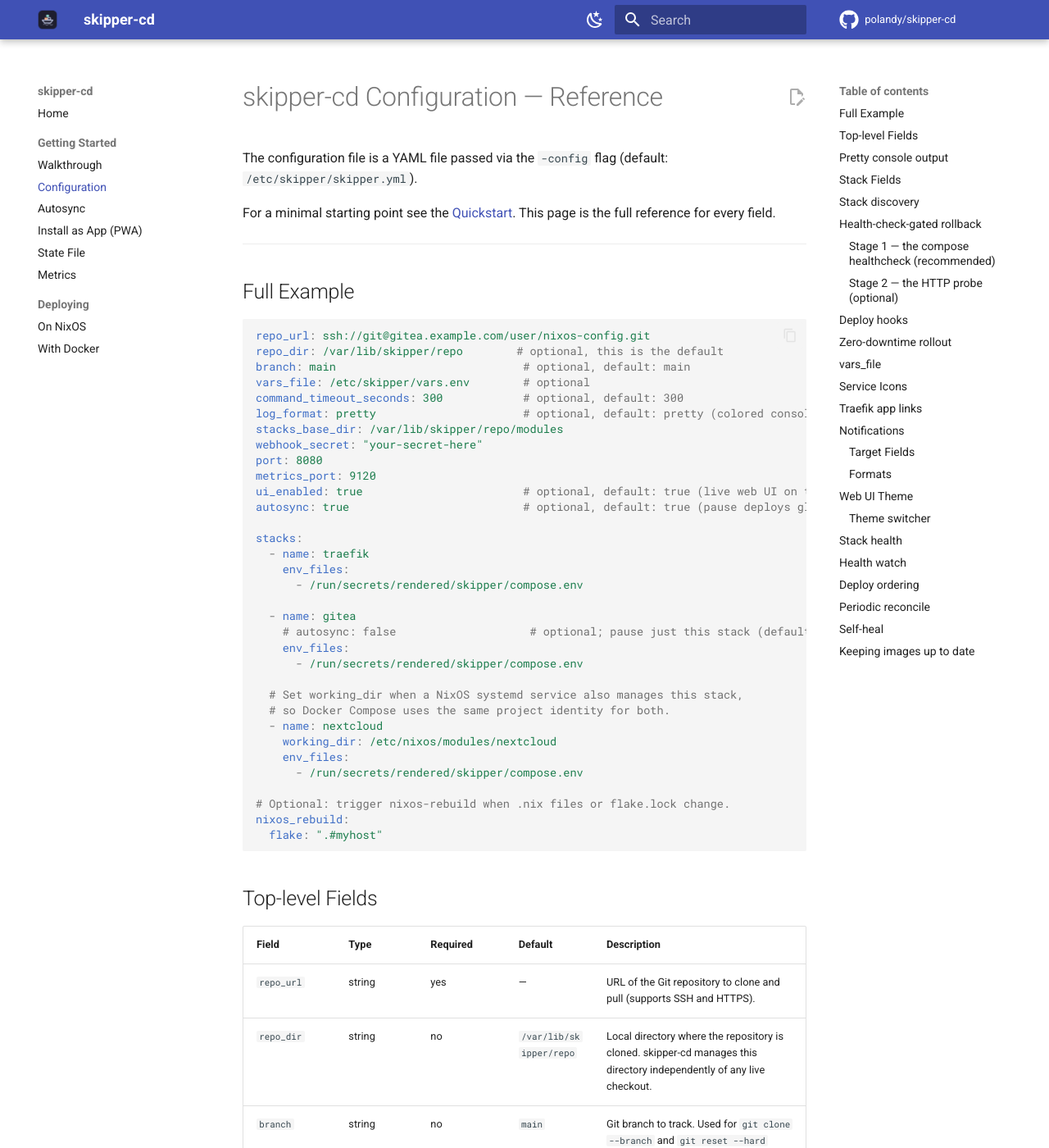
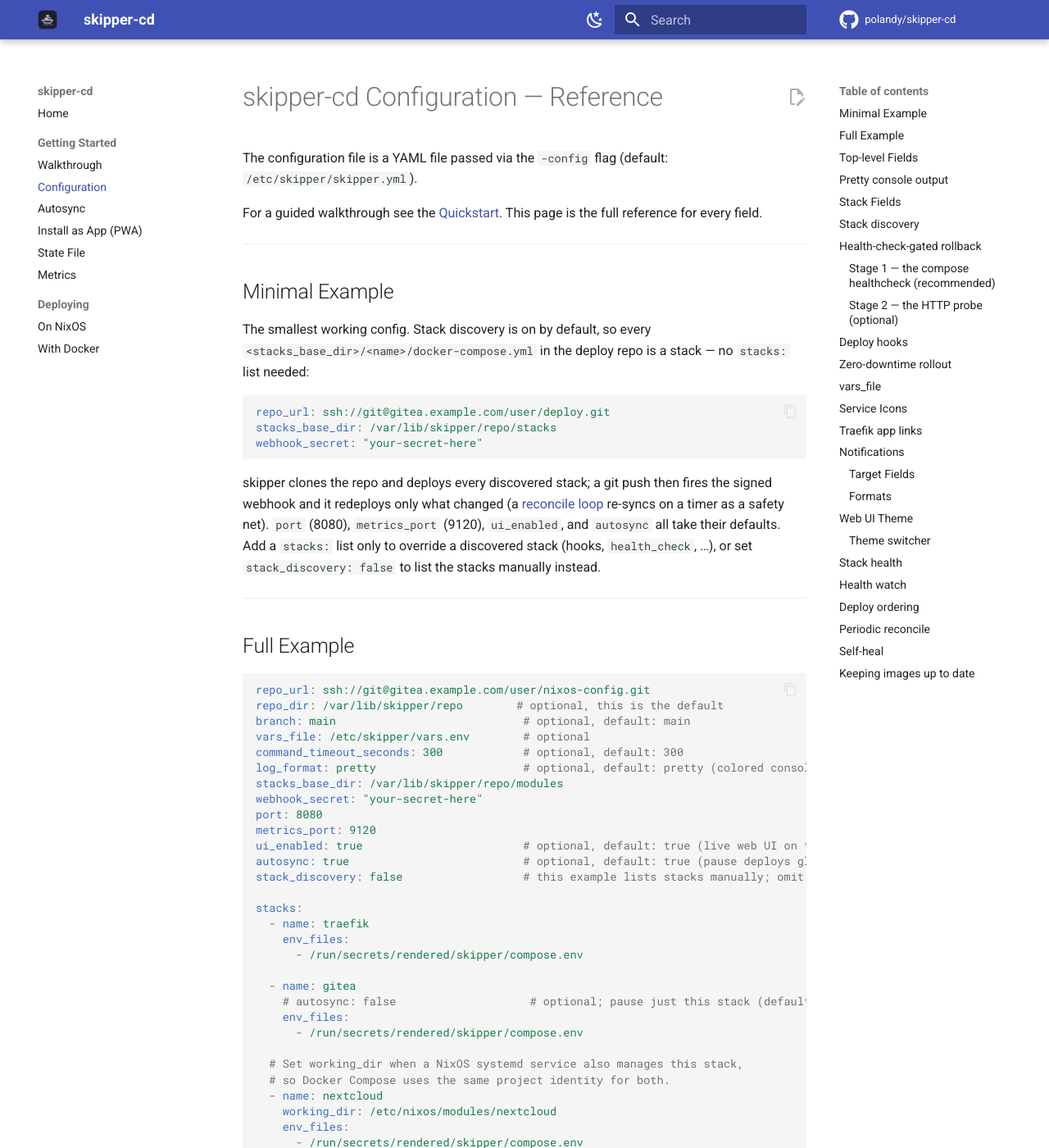
Before and after one commit to polandy/skipper-cd, an MkDocs documentation site: the page built from docs/configuration.md, in a window 1280 px wide and 1400 px high. Shown: the whole window at 82% size. Built offline with MkDocs 1.6.1 and Material for MkDocs 9.7.7, drawn with Linux system fonts in a browser that asks for light colours; comment, search, counter and statistics services are not loaded; some of the changed text lies outside the part shown.

Commit message:
feat(config): default stack_discovery to true (ADR-0043)
An omitted stack_discovery now enables discovery (the deploy repo declares the stack set), mirroring ui_enabled's default-true/explicit-false pattern. Explicit stack_discovery: false opts into listing stacks in the config yourself. Docs lead with the 3-line no-stacks: minimal config.

````diff
--- a/docs/configuration.md
+++ b/docs/configuration.md
@@ -2,7 +2,21 @@
 
 The configuration file is a YAML file passed via the `-config` flag (default: `/etc/skipper/skipper.yml`).
 
-For a minimal starting point see the [Quickstart](index.md#quickstart). This page is the full reference for every field.
+For a guided walkthrough see the [Quickstart](index.md#quickstart). This page is the full reference for every field.
+
+---
+
+## Minimal Example
+
+The smallest working config. Stack discovery is on by default, so every `<stacks_base_dir>/<name>/docker-compose.yml` in the deploy repo is a stack — no `stacks:` list needed:
+
+```yaml
+repo_url: ssh://git@gitea.example.com/user/deploy.git
+stacks_base_dir: /var/lib/skipper/repo/stacks
+webhook_secret: "your-secret-here"
+```
+
+skipper clones the repo and deploys every discovered stack; a git push then fires the signed webhook and it redeploys only what changed (a [reconcile loop](#periodic-reconcile) re-syncs on a timer as a safety net). `port` (8080), `metrics_port` (9120), `ui_enabled`, and `autosync` all take their defaults. Add a `stacks:` list only to override a discovered stack (hooks, `health_check`, …), or set `stack_discovery: false` to list the stacks manually instead.
 
 ---
 
@@ -21,6 +35,7 @@
 metrics_port: 9120
 ui_enabled: true                        # optional, default: true (live web UI on the webhook port)
 autosync: true                          # optional, default: true (pause deploys globally)
+stack_discovery: false                  # this example lists stacks manually; omit it to auto-discover them (the default)
 
 stacks:
   - name: traefik
@@ -60,8 +75,8 @@
 | `metrics_port` | int | no | `9120` | Port on which the Prometheus metrics HTTP server listens. Exposes `/metrics`. Must be 1–65535 and differ from `port`. |
 | `ui_enabled` | bool | no | `true` | Serve the web UI (live deploy dashboard, event history, [autosync](autosync.md) controls) on the webhook `port`. Also required for [stack health](#stack-health), [service icons](#service-icons), the deploy audit API, and the [PWA](pwa.md). |
 | `autosync` | bool | no | `true` | Global default for whether detected changes deploy automatically. Set to `false` to pause all stacks (a per-stack `autosync` still overrides it). See [Autosync](autosync.md). |
-| `stacks` | list | unless `stack_discovery` | — | List of Docker Compose stacks to manage (see [Stack Fields](#stack-fields)). Without `stack_discovery` this list *is* the stack set. With `stack_discovery` it is optional and holds only per-stack overrides, matched to discovered directories by `name`. |
-| `stack_discovery` | bool | no | `false` | Discover the stack set from the deploy repo: every directory under `stacks_base_dir` with a `docker-compose.yml` is a stack; per-stack overrides come from the optional `stacks:` list above (see [Stack discovery](#stack-discovery)). Requires `stacks_base_dir`. |
+| `stacks` | list | no | — | List of Docker Compose stacks (see [Stack Fields](#stack-fields)). Under discovery (the default) it is optional and holds only per-stack overrides, matched to discovered directories by `name`. With `stack_discovery: false` this list *is* the stack set. |
+| `stack_discovery` | bool | no | `true` | Discover the stack set from the deploy repo: every directory under `stacks_base_dir` with a `docker-compose.yml` is a stack; per-stack overrides come from the optional `stacks:` list above (see [Stack discovery](#stack-discovery)). Requires `stacks_base_dir`. Set `false` to list the stacks in this file yourself. |
 | `nixos_rebuild` | object | no | — | NixOS rebuild configuration (see [NixOS](nixos.md)). Omit the section entirely to disable. |
 | `icons` | object | no | — | Web-UI service-icon configuration (see [Service Icons](#service-icons)). Omit to use defaults. |
 | `notifications` | list | no | — | Outbound notification targets messaged on terminal deploy outcomes (see [Notifications](#notifications)). Omit to disable. |
@@ -114,7 +129,7 @@
 
 ## Stack discovery
 
-With `stack_discovery: true` the **stack set** is discovered from the deploy repo — every directory under `stacks_base_dir` with a `docker-compose.yml` is a stack — so adding or removing a stack is a single git push. Per-stack **overrides** live in this one config's optional `stacks:` list, matched to discovered directories by `name`:
+Stack discovery is **on by default** (`stack_discovery: true`; set `false` to list the stacks yourself). The **stack set** is discovered from the deploy repo — every directory under `stacks_base_dir` with a `docker-compose.yml` is a stack — so adding or removing a stack is a single git push. Per-stack **overrides** live in this one config's optional `stacks:` list, matched to discovered directories by `name`:
 
 ```
 deploy-repo/
````
Also changed, not shown: CLAUDE.md (+1 -1 lines), README.md (+2 -6 lines), dev-docs/adr/0043-single-config-file.md (+8 -3 lines), docs/getting-started.md (+3 -6 lines), docs/index.md (+2 -6 lines), 4 other files.
